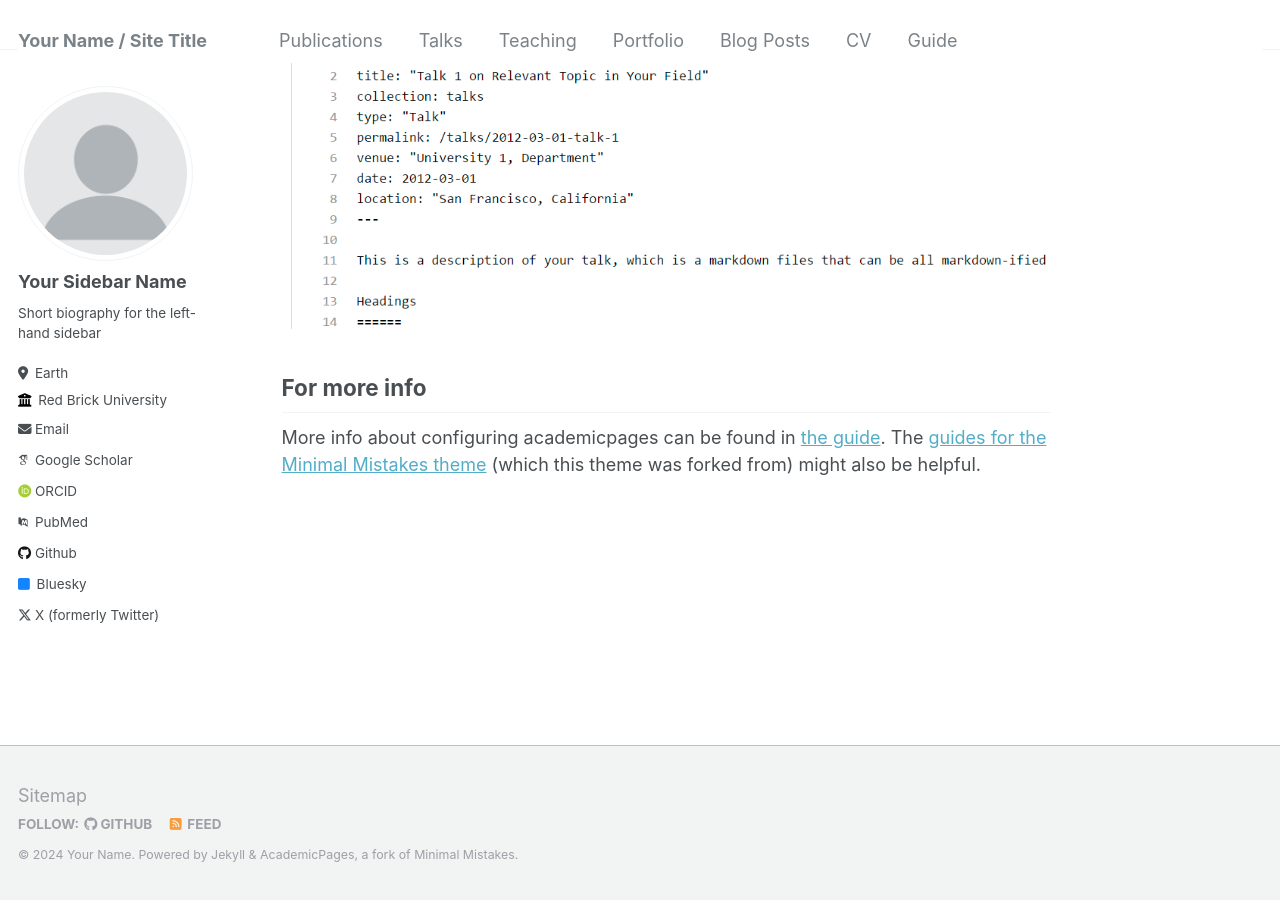
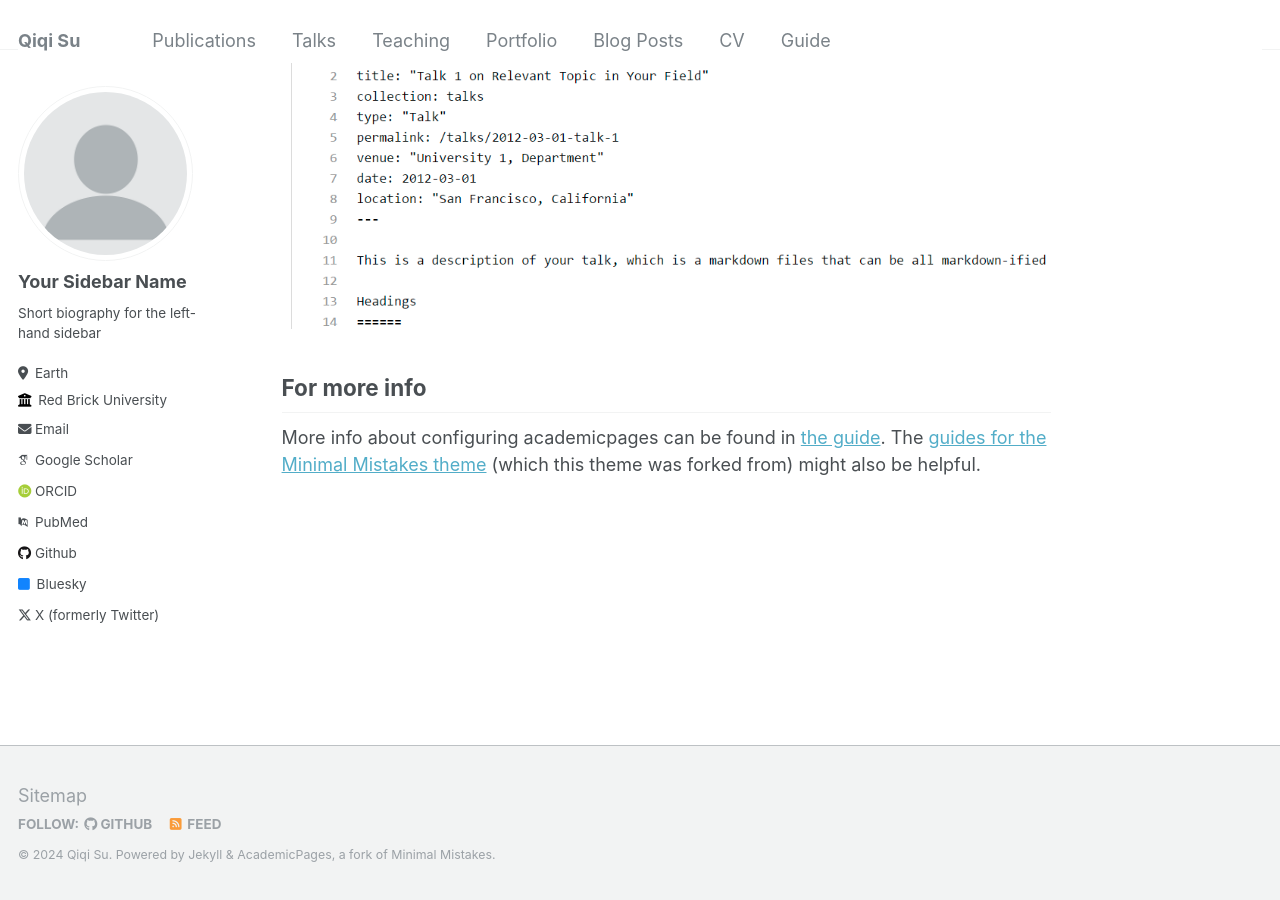
Before and after one commit to qisuqi/qisuqi.github.io, a Jekyll site: the page built from _pages/about.md, in a window 1280 px wide and 900 px high, scrolled down 2640 px. Built offline with Jekyll 4.4.1, drawn with Linux system fonts in a browser that asks for light colours; some web fonts are replaced.

Commit message:
Update _config.yml

```diff
--- a/_config.yml
+++ b/_config.yml
@@ -8,13 +8,13 @@
 
 # Basic Site Settings
 locale                   : "en-US"
-title                    : "Your Name / Site Title"
+title                    : "Qiqi Su"
 title_separator          : "-"
-name                     : &name "Your Name"
+name                     : &name "Qiqi Su"
 description              : &description "personal description"
-url                      : https://academicpages.github.io # the base hostname & protocol for your site e.g. "https://mmistakes.github.io"
+url                      : https://www.qiqisu/co.uk # the base hostname & protocol for your site e.g. "https://mmistakes.github.io"
 baseurl                  : "" # the subpath of your site, e.g. "/blog"
-repository               : "academicpages/academicpages.github.io"
+repository               : "qisuqi/qisuqi/github.io"
 
 # Site Author - The following control what appear as part of the author content on the side bar.
 #               If a field is blank the icon and link will not appear, otherwise it will be shown.
```
